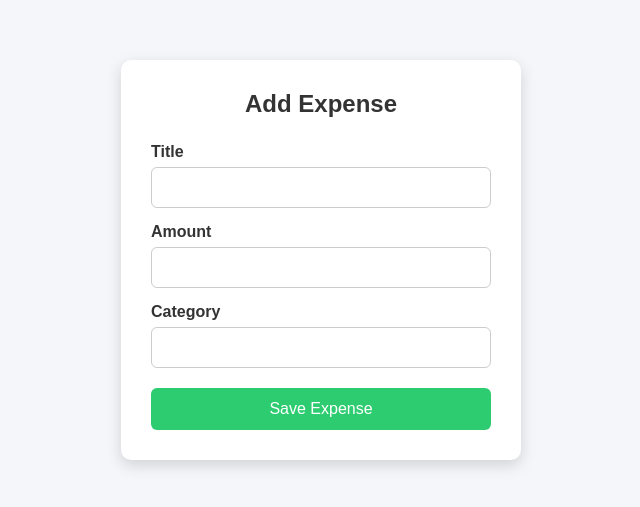
After one commit to eyosisolo/expense_tracker, a Flask app: page /add_expense in a window 1280 px wide. The commit adds this page. Shown: the top 507 px of the page, without its empty margins (319-959 px from the left). Run offline with Flask 3, Linux system fonts and the light colour scheme.

Commit message:
Complete Day 5: Add expense page and SQLite expense storage

```diff
--- a/app.py
+++ b/app.py
@@ -81,6 +81,52 @@ def login():
         return "Invalid username or password."
 
     return render_template("login.html")
+@app.route("/add_expense", methods=["GET", "POST"])
+def add_expense():
+
+    if request.method == "POST":
+
+        title = request.form["title"]
+
+        amount = float(request.form["amount"])
+
+        category = request.form["category"]
+
+        connection = get_connection()
+
+        cursor = connection.cursor()
+
+        cursor.execute(
+            """
+            INSERT INTO expenses(title, amount, category)
+            VALUES (?, ?, ?)
+            """,
+            (title, amount, category)
+        )
+
+        connection.commit()
+
+        connection.close()
+
+        return "Expense Added Successfully!"
+
+    return render_template("add_expense.html")
+
+def create_expense_table():
+
+    connection = get_connection()
+    cursor = connection.cursor()
+
+    cursor.execute("""
+    CREATE TABLE IF NOT EXISTS expenses(
+        id INTEGER PRIMARY KEY AUTOINCREMENT,
+        title TEXT NOT NULL,
+        amount REAL NOT NULL,
+        category TEXT NOT NULL
+    )
+    """)
+    connection.commit()
+    connection.close()
 
 if __name__ == "__main__":
     app.run(debug=True)
--- /dev/null
+++ b/templates/add_expense.html
@@ -0,0 +1,38 @@
+<!DOCTYPE html>
+<html lang="en">
+
+<head>
+ <meta charset="UTF-8">
+    <meta name="viewport" content="width=device-width, initial-scale=1.0">
+<title>Add Expense</title>
+
+<link rel="stylesheet"
+href="{{ url_for('static', filename='style.css') }}">
+
+</head>
+
+<body>
+
+<form method="POST">
+
+<h2>Add Expense</h2>
+
+<label for="title">Title</label>
+
+<input type="text" id="title" name="title" required>
+
+<label for="amount">Amount</label>
+
+<input type="number" step="0.01" id="amount" name="amount" required>
+
+<label for="category">Category</label>
+
+<input type="text" id="category" name="category" required>
+
+<button type="submit">Save Expense</button>
+
+</form>
+
+</body>
+
+</html>
--- a/templates/dashboard.html
+++ b/templates/dashboard.html
@@ -18,6 +18,7 @@
     <h1>Expense Tracker Dashboard</h1>
 
     <p>Welcome!</p>
+    <a href="/add_expense" class="button">Add Expense</a>
 
   </div>
 
```
Also changed, not shown: expense.db.
